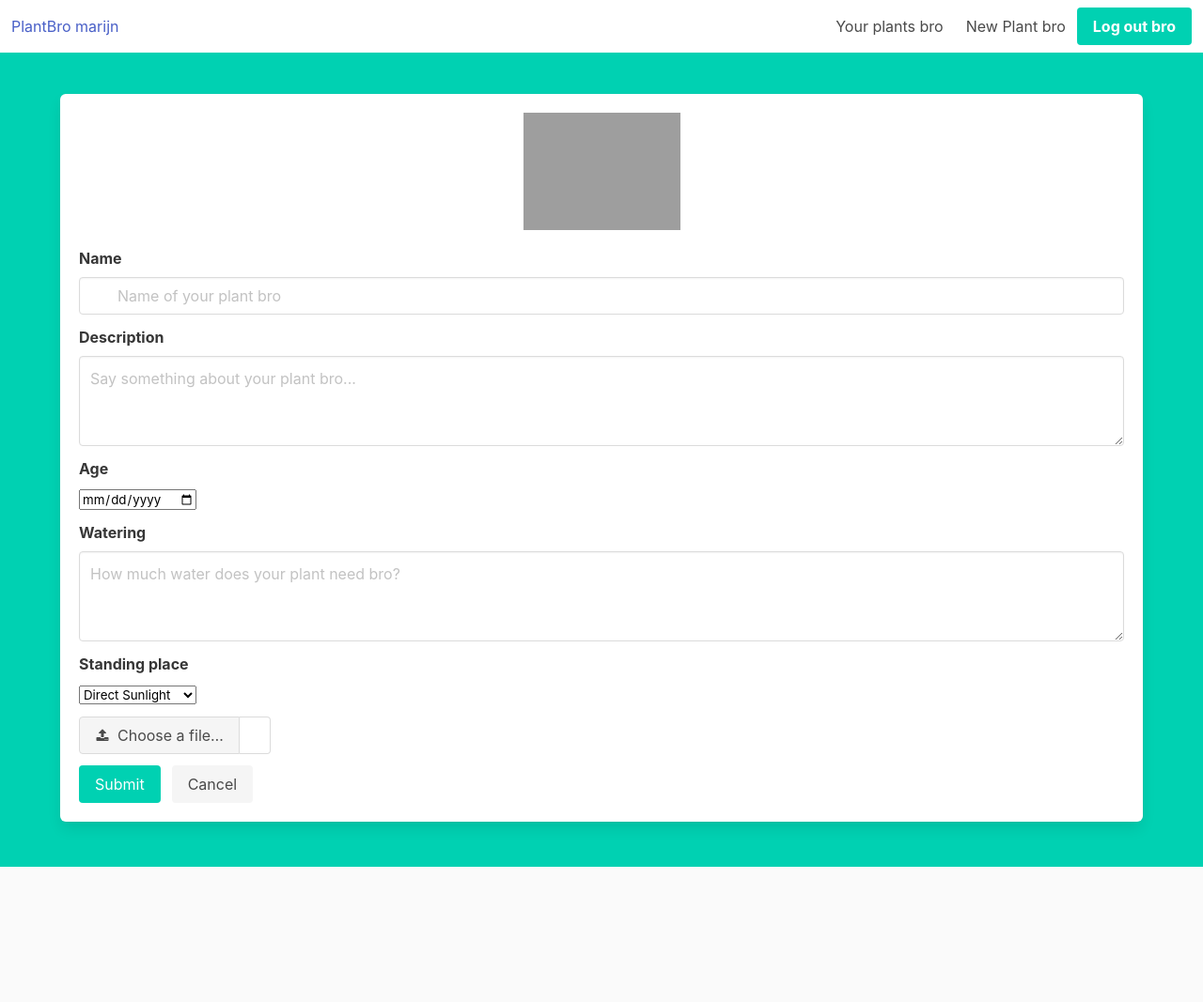
After one commit to marijn111/django-plants-app, a Django app: page /new_plant in a window 1280 px wide. The commit adds this page. Shown: the whole page at 94% size. Run offline with Django 3.2, Linux system fonts and the light colour scheme; a user stored in the database is signed in; some libraries are stand-ins or nearby versions; grey boxes are pictures that could not be loaded.

Commit message:
Adding of new plants

```diff
--- a/plants_app/plants/forms.py
+++ b/plants_app/plants/forms.py
@@ -1,7 +1,23 @@
 from django import forms
 from django.contrib.auth import get_user_model
 
+import datetime
+import pytz
+
+utc=pytz.UTC
+
+
+STANDPLACE_CHOICES = [
+    ('sun', 'Direct Sunlight'),
+    ('light', 'Indirect Sunlight'),
+    ('shadow', 'Shadow'),
+    ('any', "Doesn't matter")
+]
+
+
 User = get_user_model()
+
+
 class LoginForm(forms.Form):
 
     email    = forms.CharField(required=True, widget=forms.TextInput(attrs={
@@ -59,3 +75,49 @@ class RegisterForm(forms.Form):
             raise forms.ValidationError('Passwords must match!')
 
         return data
+
+
+class AddPlantForm(forms.Form):
+
+    name = forms.CharField(widget=forms.TextInput(attrs={
+        'class': 'input',
+        'placeholder': 'Name of your plant bro'
+    }))
+
+    description = forms.CharField(widget=forms.Textarea(attrs={
+        'class': 'textarea',
+        'placeholder': 'Say something about your plant bro...',
+        'rows': 3
+    }))
+
+    age = forms.DateTimeField(widget=forms.DateInput(attrs={
+        'type': 'date'
+    }))
+
+    image = forms.FileField(required=False,widget=forms.FileInput(attrs={
+        'class': 'file-input'
+    }))
+
+    watering = forms.CharField(widget=forms.Textarea(attrs={
+        'placeholder': 'How much water does your plant need bro?',
+        'class': 'textarea',
+        'rows': 3
+    }))
+
+    standplace = forms.CharField(widget=forms.Select(choices=STANDPLACE_CHOICES))
+
+    def clean_age(self):
+        plant_age = self.cleaned_data.get('age')
+        now = datetime.datetime.now()
+        now = now.replace(tzinfo=utc)
+
+        if plant_age > now:
+            raise forms.ValidationError("Your plant can not be from the future bro...")
+        return plant_age
+
+    def clean_image(self):
+        image = self.cleaned_data.get('image', None)
+        if not image:
+            # do some validation, if it fails
+            raise forms.ValidationError('epic image fail')
+        return image
--- /dev/null
+++ b/plants_app/plants/templates/plants/add_plant.html
@@ -0,0 +1,95 @@
+{% extends 'plants/main.html' %}
+{% load static %}
+
+{% block content %}
+
+    <section class="hero is-primary is-fullheight">
+          <div class="hero-body">
+              <div class="container">
+                <div class="columns is-5-tablet is-4-desktop is-3-widescreen">
+                    <div class="column">
+                        <form method="POST" class="box">
+                              {% csrf_token %}
+                            {{ form.errors }}
+                            <div class="field has-text-centered">
+                                <img src="images/logo.png" width="167">
+                            </div>
+                            <div class="field">
+                                <label class="label">Name</label>
+                                <div class="control has-icons-left">
+                                    {{ form.name }}
+                                </div>
+                            </div>
+                            <div class="field">
+                                <label class="label">Description</label>
+                                  <div class="control">
+                                    {{ form.description }}
+                                  </div>
+                                </div>
+                            <div class="field">
+                                <label class="label">Age</label>
+                                <div class="control">
+                                    {{ form.age }}
+                                </div>
+                            </div>
+                           <div class="field">
+                                <label class="label">Watering</label>
+                                <div class="control">
+                                    {{ form.watering }}
+                                </div>
+                            </div>
+                            <div class="field">
+                                <label class="label">Standing place</label>
+                                <div class="control">
+                                    {{ form.standplace }}
+                                </div>
+                            </div>
+                            <div class="field">
+                                <div class="file has-name is-left">
+                                  <label class="file-label">
+                                      {{ form.image }}
+                                    <span class="file-cta">
+                                      <span class="file-icon">
+                                        <i class="fa fa-upload"></i>
+                                      </span>
+                                      <span class="file-label">
+                                        Choose a file…
+                                      </span>
+                                    </span>
+                                    <span class="file-name" id="file_name" hidden>
+
+                                    </span>
+                                  </label>
+                                </div>
+                            </div>
+                            <div class="field is-grouped">
+                              <div class="control">
+                                <button type="submit" class="button is-primary">Submit</button>
+                              </div>
+                              <div class="control">
+                                  <a href="{% url 'plant-list' %}">
+                                    <button class="button is-light">Cancel</button>
+                                  </a>
+                              </div>
+                            </div>
+                        </form>
+                    </div>
+                </div>
+              </div>
+          </div>
+      </section>
+
+    <script>
+        jQuery(document).ready(function () {
+
+            jQuery('#id_image').change(function () {
+                var file = jQuery('#id_image')[0].files[0].name;
+                jQuery('#file_name').text(file);
+                jQuery('#file_name').show()
+
+            });
+        });
+
+    </script>
+
+{% endblock %}
--- a/plants_app/plants/templates/plants/main.html
+++ b/plants_app/plants/templates/plants/main.html
@@ -7,6 +7,9 @@
     <meta http-equiv="X-UA-Compatible" content="ie=edge">
     <title>Document</title>
     <link rel="stylesheet" href="https://cdnjs.cloudflare.com/ajax/libs/bulma/0.6.2/css/bulma.css" />
+    <link rel="stylesheet" href="https://stackpath.bootstrapcdn.com/font-awesome/4.7.0/css/font-awesome.min.css" />
+    <script src="https://ajax.googleapis.com/ajax/libs/jquery/3.5.1/jquery.min.js"></script>
+
 </head>
 
 <body class="has-navbar-fixed-top">
@@ -30,20 +33,23 @@
       <div class="navbar-item">
       {% if request.user.is_authenticated %}
       <a href="{% url 'plant-list' %}" class="navbar-item">
-        Your plants
+        Your plants bro
+      </a>
+      <a href="{% url 'new_plant' %}" class="navbar-item">
+        New Plant bro
       </a>
       {% endif %}
         <div class="buttons">
             {% if request.user.is_authenticated %}
                 <a href="{% url 'logout' %}" class="button is-primary">
-                <strong>Log out</strong>
+                <strong>Log out bro</strong>
                 </a>
             {% else %}
               <a href="{% url 'register' %}" class="button is-primary">
-                <strong>Sign up</strong>
+                <strong>Sign up bro</strong>
               </a>
               <a href="{% url 'login' %}" class="button is-light">
-                Log in
+                Log in bro
               </a>
             {% endif %}
         </div>
--- a/plants_app/plants/templates/plants/plants_overview.html
+++ b/plants_app/plants/templates/plants/plants_overview.html
@@ -51,7 +51,7 @@
                     <div class="card-image">
 
                         <figure class="image is-4by3">
-                          <img src="#" alt="Placeholder image" class="modal-button" data-target="modal-image2">
+                          <img src="{{ plant.imageURL }}" alt="Placeholder image" class="modal-button" data-target="modal-image2">
                         </figure>
 
                     </div>
@@ -61,7 +61,9 @@
                             <h4>{{ plant.name }}</h4>
                         </a>
                           <p>{{ plant.description }}</p>
-                            <span class="button is-link modal-button" data-target="modal-image2">Image modal</span>
+                            <a href="{% url 'plant_item' plant.id %}">
+                                <span class="button is-primary modal-button" data-target="modal-image2">View Plant</span>
+                            </a>
 
                             <a class="right" href='{% url "delete_plant" plant.id %}'>
                                 <button class='delete'></button>
--- a/plants_app/plants/templates/plants/register_page.html
+++ b/plants_app/plants/templates/plants/register_page.html
@@ -15,7 +15,7 @@
               <div class="control has-icons-left">
                   {{ form.username }}
                 <span class="icon is-small is-left">
-                  <i class="fa fa-envelope"></i>
+                  <i class="fa fa-user"></i>
                 </span>
               </div>
             </div>
@@ -42,7 +42,7 @@
               <div class="control has-icons-left">
                   {{ form.password2 }}
                 <span class="icon is-small is-left">
-                  <i class="fa fa-envelope"></i>
+                  <i class="fa fa-lock"></i>
                 </span>
               </div>
             </div>
--- a/plants_app/plants/urls.py
+++ b/plants_app/plants/urls.py
@@ -9,5 +9,6 @@ urlpatterns = [
     path('logout', views.logout_user, name='logout'),
     path('plants', views.PlantListView.as_view(), name='plant-list'),
     path('plant/<int:pk>', views.PlantItemView.as_view(), name='plant_item'),
-    path('delete_plant/<int:plant_id>', views.delete_plant, name='delete_plant')
+    path('delete_plant/<int:plant_id>', views.delete_plant, name='delete_plant'),
+    path('new_plant', views.new_plant, name='new_plant')
 ]
--- a/plants_app/plants/views.py
+++ b/plants_app/plants/views.py
@@ -1,6 +1,7 @@
 from django.shortcuts import render, redirect
 from django.contrib.auth.models import User
 from django.contrib.auth.mixins import LoginRequiredMixin
+from django.contrib.auth.decorators import login_required
 from django.views.generic.list import ListView
 from django.views.generic.detail import DetailView
 from django.contrib.auth import authenticate, login, get_user_model, logout
@@ -21,7 +22,6 @@ def login_page(request):
     if request.POST:
         form = forms.LoginForm(request.POST)
         if form.is_valid():
-            print(form.cleaned_data)
 
             email = form.cleaned_data.get('email')
             password = form.cleaned_data.get('password')
@@ -32,11 +32,9 @@ def login_page(request):
                 login(request, user)
 
                 # redirect to succesfull page
-                print('logged in yay')
                 return redirect('/plants')
             else:
 
-                print('nope')
                 print(form.errors)
             # context['form'] = forms.LoginForm()
 
@@ -101,7 +99,45 @@ class PlantItemView(LoginRequiredMixin, DetailView):
 
 
 def delete_plant(request, plant_id):
-    print(plant_id)
     models.Plant.objects.get(id=plant_id).delete()
 
     return redirect('/plants')
+
+
+@login_required(login_url='/login')
+def new_plant(request):
+
+    if request.POST:
+
+        form = forms.AddPlantForm(request.POST, request.FILES)
+
+        if form.is_valid():
+            name = form.cleaned_data.get('name')
+            description = form.cleaned_data.get('description')
+            age = form.cleaned_data.get('age')
+            watering = form.cleaned_data.get('watering')
+            standplace = form.cleaned_data.get('standplace')
+            image = form.cleaned_data.get('image')
+
+            user = request.user
+
+            newly_added_plant = models.Plant.objects.create(
+                user=user,
+                name=name,
+                description=description,
+                watering=watering,
+                standplace=standplace,
+                age=age,
+                image=image
+            )
+            newly_added_plant.save()
+
+            if newly_added_plant is not None:
+                return redirect('/plants')
+
+    else:
+        form = forms.AddPlantForm()
+
+    context = {'form': form}
+
+    return render(request, 'plants/add_plant.html', context)
--- a/plants_app/plants_app/urls.py
+++ b/plants_app/plants_app/urls.py
@@ -15,8 +15,12 @@ Including another URLconf
 """
 from django.contrib import admin
 from django.urls import path, include
+from django.conf.urls.static import static
+from django.conf import settings
 
 urlpatterns = [
     path('admin/', admin.site.urls),
     path('', include('plants.urls'))
 ]
+
+urlpatterns += static(settings.MEDIA_URL, document_root=settings.MEDIA_ROOT)
```
Also changed, not shown: plants_app/plants/models.py (+12 -1 lines), plants_app/plants/templates/plants/plants_detail.html (+5 -19 lines), plants_app/plants_app/settings.py (+8 -0 lines), plants_app/db.sqlite3, plants_app/plants/migrations/0003_plant_image.py (added), plants_app/plants/migrations/0004_auto_20200929_0015.py (added), plants_app/static/css/plant_detail.css (renamed from plants_app/plants/static/css/plant_detail.css), plants_app/static/images/ficus.jpg (added), plants_app/static/images/sun.jpg (renamed from plants_app/plants/static/images/sun.jpg).
